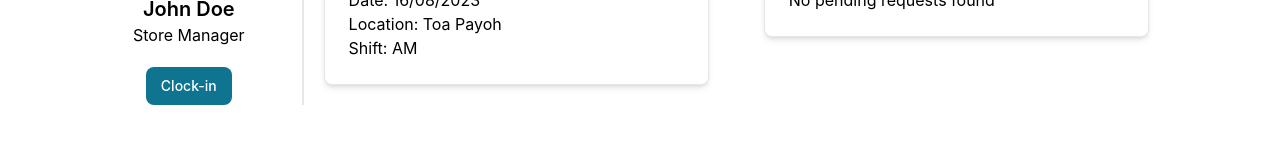
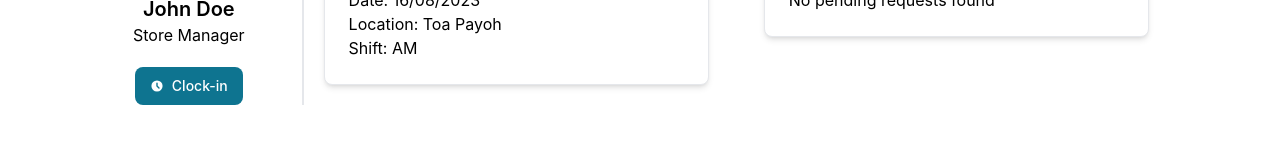
Before and after one commit to jasperleeyz/simplymanaged, a React (Vite) app in the folder client/: page / in a window 1280 px wide. Shown: the part 262-406 px from the top of the page. Built offline with nearby package versions, Linux system fonts and the light colour scheme.

Commit message:
Updated: - icon on index.html - added clock icon for clock-in button

```diff
--- a/client/index.html
+++ b/client/index.html
@@ -2,7 +2,7 @@
 <html lang="en">
   <head>
     <meta charset="UTF-8" />
-    <link rel="icon" type="image/svg+xml" href="/vite.svg" />
+    <link rel="icon" type="image/svg+xml" href="/logo.png" />
     <meta name="viewport" content="width=device-width, initial-scale=1.0" />
     <title>SimplyManaged</title>
   </head>
--- a/client/src/modules/home/home.tsx
+++ b/client/src/modules/home/home.tsx
@@ -3,6 +3,7 @@ import React from "react";
 import { GlobalStateContext } from "../../configs/global-state-provider";
 import { capitalizeString } from "../../configs/utils";
 import UpcomingShiftComponent from "./upcoming-shift-component";
+import { HiClock } from "react-icons/hi";
 
 const Home = () => {
   const user = React.useContext(GlobalStateContext).globalState?.user;
@@ -22,7 +23,8 @@ const Home = () => {
         </p>
         <p>{capitalizeString(user?.position)}</p>
         <Button className="mx-auto mt-5" size="sm">
-          Clock-in
+          <HiClock className='my-auto mr-2'/>
+          <p>Clock-in</p>
         </Button>
       </div>
       <div className="md:w-4/5 md:border-l-2 md:px-5">
```
